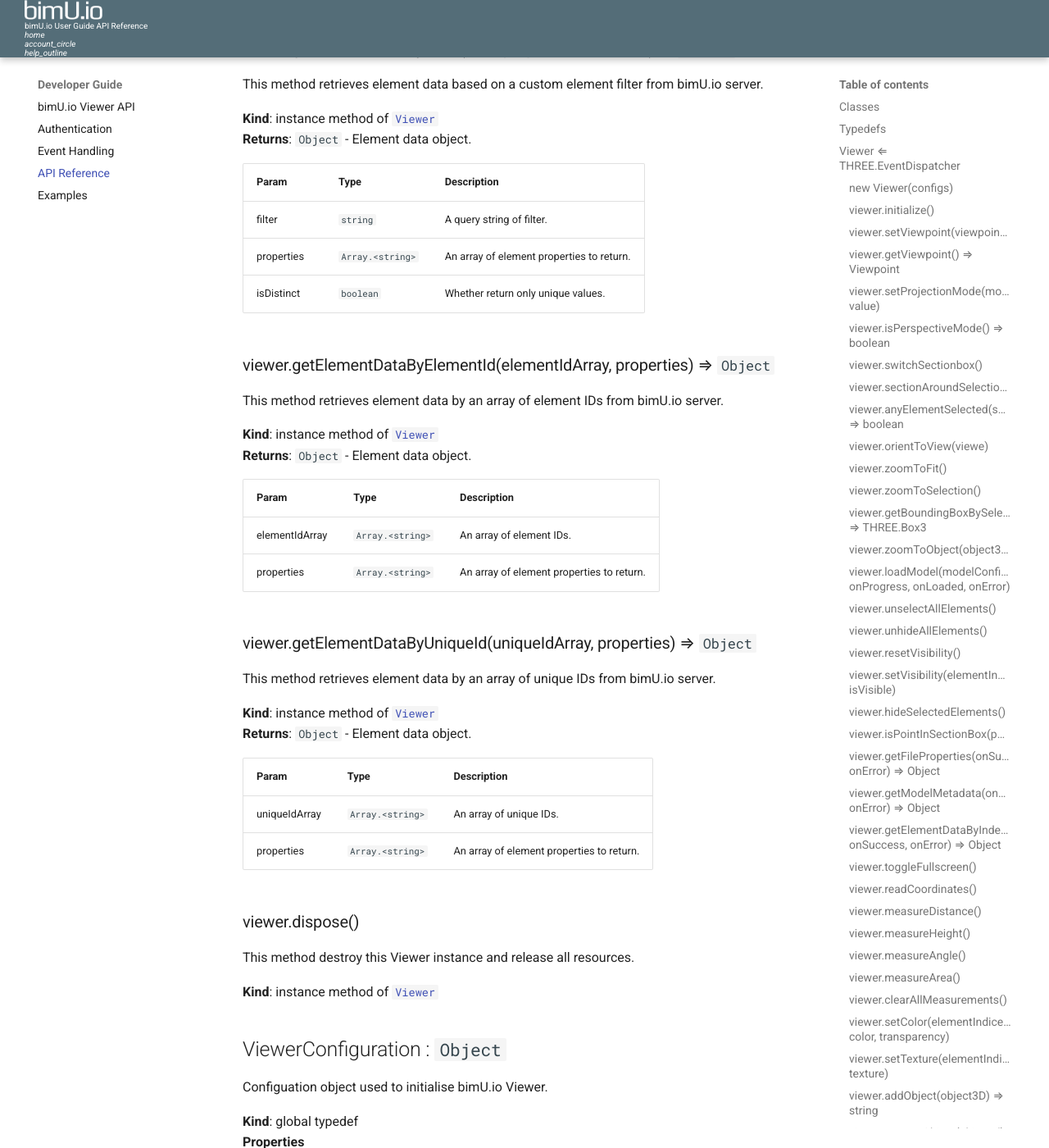
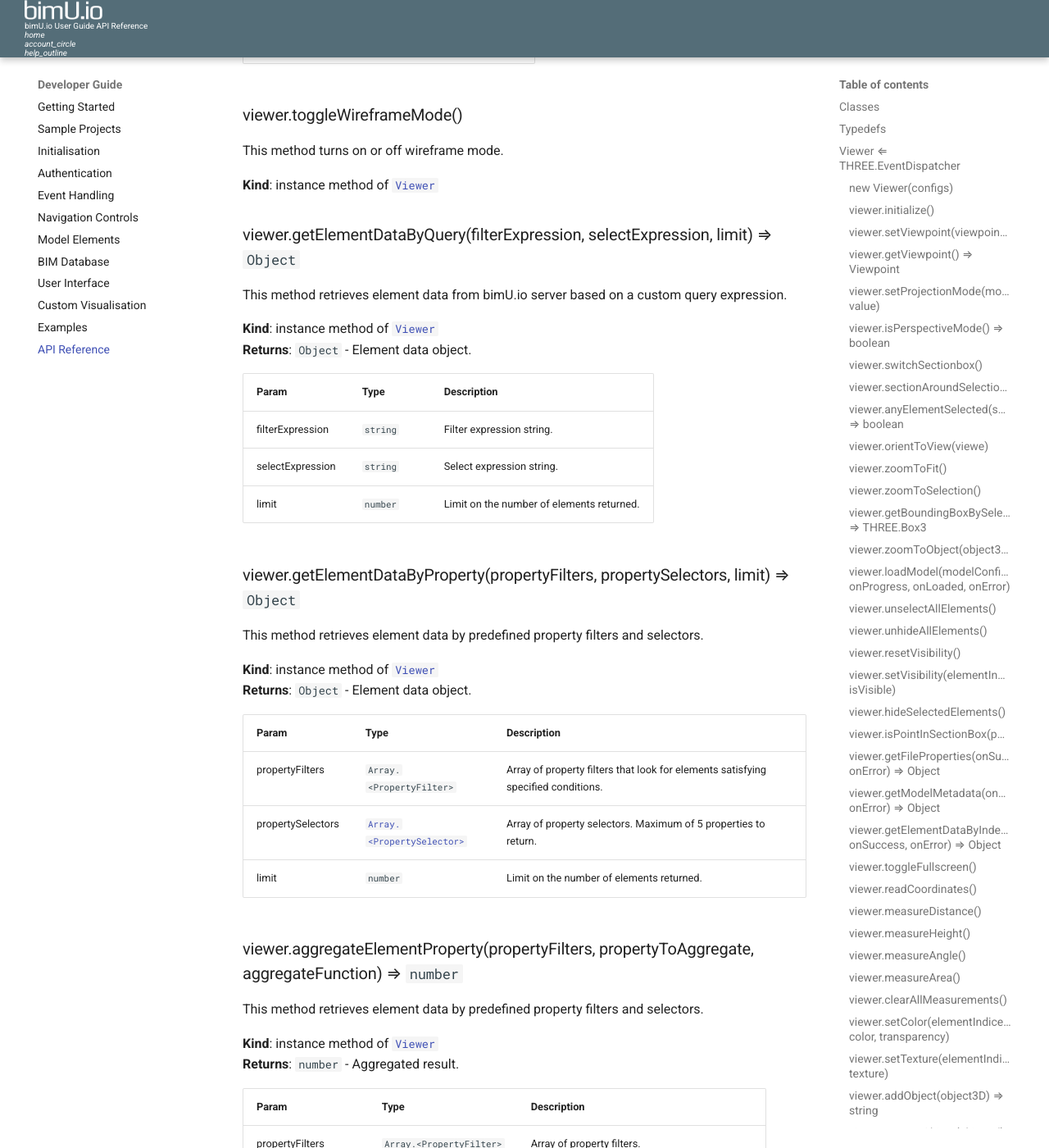
Before and after one commit to Transformosa/bimU.io.Docs, an MkDocs documentation site: the page built from docs/developer/api-reference.md, in a window 1280 px wide and 1400 px high, scrolled down 13109 px. Shown: the whole window at 82% size. Built offline with MkDocs 1.6.1 and Material for MkDocs 9.7.7, drawn with Linux system fonts in a browser that asks for light colours; comment, search, counter and statistics services are not loaded; some of the changed text lies outside the part shown.

````diff
--- a/docs/developer/api-reference.md
+++ b/docs/developer/api-reference.md
@@ -2,6 +2,8 @@
 
 <dl>
 <dt><a href="#Viewer">Viewer</a> ⇐ <code>THREE.EventDispatcher</code></dt>
+<dd></dd>
+<dt><a href="#PropertySelector">PropertySelector</a></dt>
 <dd></dd>
 </dl>
 
@@ -16,6 +18,9 @@
 </dd>
 <dt><a href="#onProgressCallback">onProgressCallback</a> : <code>function</code></dt>
 <dd><p>This callback reports model loading progress.</p>
+</dd>
+<dt><a href="#DataTypesEnum">DataTypesEnum</a> : <code>enum</code></dt>
+<dd><p>Enum for SQL compatible data types.</p>
 </dd>
 </dl>
 
@@ -63,16 +68,17 @@
     * [.removeObject(objectId)](#Viewer+removeObject)
     * [.addTag(type, text, location)](#Viewer+addTag) ⇒ <code>string</code>
     * [.removeTag(tagId)](#Viewer+removeTag)
-    * [.getGeometry(elementIndex)](#Viewer+getGeometry) ⇒ <code>THREE.Geometry</code>
+    * [.getGeometry(elementIndex)](#Viewer+getGeometry) ⇒ <code>THREE.BufferGeometry</code>
     * [.getLocation(elementIndex)](#Viewer+getLocation) ⇒ <code>THREE.Vector3</code>
     * [.getSelectedElementIndices()](#Viewer+getSelectedElementIndices) ⇒ <code>Array.&lt;number&gt;</code>
-    * [.addCustomAction(name, tooltip, icon, callback)](#Viewer+addCustomAction)
-    * [.removeCustomAction(name)](#Viewer+removeCustomAction)
+    * [.addCustomButton(domElementId, icon, color, tooltip, callback)](#Viewer+addCustomButton)
+    * [.removeCustomButton(domElementId)](#Viewer+removeCustomButton)
     * [.setBackgroundColor(color)](#Viewer+setBackgroundColor)
     * [.toggleWireframeMode()](#Viewer+toggleWireframeMode)
-    * [.getElementDataByFilter(filter, properties, isDistinct)](#Viewer+getElementDataByFilter) ⇒ <code>Object</code>
-    * [.getElementDataByElementId(elementIdArray, properties)](#Viewer+getElementDataByElementId) ⇒ <code>Object</code>
-    * [.getElementDataByUniqueId(uniqueIdArray, properties)](#Viewer+getElementDataByUniqueId) ⇒ <code>Object</code>
+    * [.getElementDataByQuery(filterExpression, selectExpression, limit)](#Viewer+getElementDataByQuery) ⇒ <code>Object</code>
+    * [.getElementDataByProperty(propertyFilters, propertySelectors, limit)](#Viewer+getElementDataByProperty) ⇒ <code>Object</code>
+    * [.aggregateElementProperty(propertyFilters, propertyToAggregate, aggregateFunction)](#Viewer+aggregateElementProperty) ⇒ <code>number</code>
+    * [.getPropertyNamesByGroup(groupName)](#Viewer+getPropertyNamesByGroup) ⇒ <code>Object</code>
     * [.dispose()](#Viewer+dispose)
 
 <a name="new_Viewer_new"></a>
@@ -425,11 +430,11 @@ This method removes an existing tag from the viewer.
 
 <a name="Viewer+getGeometry"></a>
 
-### viewer.getGeometry(elementIndex) ⇒ <code>THREE.Geometry</code>
+### viewer.getGeometry(elementIndex) ⇒ <code>THREE.BufferGeometry</code>
 This method returns primitive geometry of a particular element.
 
 **Kind**: instance method of [<code>Viewer</code>](#Viewer)
-**Returns**: <code>THREE.Geometry</code> - Three.js Geometry object.
+**Returns**: <code>THREE.BufferGeometry</code> - Three.js BufferGeometry object.
 
 | Param | Type | Description |
 | --- | --- | --- |
@@ -450,34 +455,35 @@ This method returns the center point of a particular element.
 <a name="Viewer+getSelectedElementIndices"></a>
 
 ### viewer.getSelectedElementIndices() ⇒ <code>Array.&lt;number&gt;</code>
-This method returns the center point of a particular element.
+This method returns indices of selected elements.
 
 **Kind**: instance method of [<code>Viewer</code>](#Viewer)
 **Returns**: <code>Array.&lt;number&gt;</code> - An array of element indices.
-<a name="Viewer+addCustomAction"></a>
+<a name="Viewer+addCustomButton"></a>
 
-### viewer.addCustomAction(name, tooltip, icon, callback)
-This method creates a menu item on the user interface of the viewer.
+### viewer.addCustomButton(domElementId, icon, color, tooltip, callback)
+This method creates a custom button on the user interface of the viewer.
 
 **Kind**: instance method of [<code>Viewer</code>](#Viewer)
 
 | Param | Type | Description |
 | --- | --- | --- |
-| name | <code>string</code> | Name of custom action. |
+| domElementId | <code>string</code> | DOM element id to use for this button. |
+| icon | <code>string</code> | Icon string. |
+| color | <code>string</code> | Color string. |
 | tooltip | <code>string</code> | Short description. |
-| icon | <code>string</code> | Icon string. |
-| callback | <code>function</code> | A callback function when the menu item is clicked. |
+| callback | <code>function</code> | A callback function when this button is clicked. |
 
-<a name="Viewer+removeCustomAction"></a>
+<a name="Viewer+removeCustomButton"></a>
 
-### viewer.removeCustomAction(name)
-This method removes an existing menu item.
+### viewer.removeCustomButton(domElementId)
+This method removes an existing custom button.
 
 **Kind**: instance method of [<code>Viewer</code>](#Viewer)
 
 | Param | Type | Description |
 | --- | --- | --- |
-| name | <code>string</code> | Name of custom action. |
+| domElementId | <code>string</code> | DOM element id to remove. |
 
 <a name="Viewer+setBackgroundColor"></a>
 
@@ -496,45 +502,59 @@ This method sets background color of the viewer canvas.
 This method turns on or off wireframe mode.
 
 **Kind**: instance method of [<code>Viewer</code>](#Viewer)
-<a name="Viewer+getElementDataByFilter"></a>
+<a name="Viewer+getElementDataByQuery"></a>
 
-### viewer.getElementDataByFilter(filter, properties, isDistinct) ⇒ <code>Object</code>
-This method retrieves element data based on a custom element filter from bimU.io server.
+### viewer.getElementDataByQuery(filterExpression, selectExpression, limit) ⇒ <code>Object</code>
+This method retrieves element data from bimU.io server based on a custom query expression.
 
 **Kind**: instance method of [<code>Viewer</code>](#Viewer)
 **Returns**: <code>Object</code> - Element data object.
 
 | Param | Type | Description |
 | --- | --- | --- |
-| filter | <code>string</code> | A query string of filter. |
-| properties | <code>Array.&lt;string&gt;</code> | An array of element properties to return. |
-| isDistinct | <code>boolean</code> | Whether return only unique values. |
+| filterExpression | <code>string</code> | Filter expression string. |
+| selectExpression | <code>string</code> | Select expression string. |
+| limit | <code>number</code> | Limit on the number of elements returned. |
 
-<a name="Viewer+getElementDataByElementId"></a>
+<a name="Viewer+getElementDataByProperty"></a>
 
-### viewer.getElementDataByElementId(elementIdArray, properties) ⇒ <code>Object</code>
-This method retrieves element data by an array of element IDs from bimU.io server.
+### viewer.getElementDataByProperty(propertyFilters, propertySelectors, limit) ⇒ <code>Object</code>
+This method retrieves element data by predefined property filters and selectors.
 
 **Kind**: instance method of [<code>Viewer</code>](#Viewer)
 **Returns**: <code>Object</code> - Element data object.
 
 | Param | Type | Description |
 | --- | --- | --- |
-| elementIdArray | <code>Array.&lt;string&gt;</code> | An array of element IDs. |
-| properties | <code>Array.&lt;string&gt;</code> | An array of element properties to return. |
+| propertyFilters | <code>Array.&lt;PropertyFilter&gt;</code> | Array of property filters that look for elements satisfying specified conditions. |
+| propertySelectors | [<code>Array.&lt;PropertySelector&gt;</code>](#PropertySelector) | Array of property selectors. Maximum of 5 properties to return. |
+| limit | <code>number</code> | Limit on the number of elements returned. |
 
-<a name="Viewer+getElementDataByUniqueId"></a>
+<a name="Viewer+aggregateElementProperty"></a>
 
-### viewer.getElementDataByUniqueId(uniqueIdArray, properties) ⇒ <code>Object</code>
-This method retrieves element data by an array of unique IDs from bimU.io server.
+### viewer.aggregateElementProperty(propertyFilters, propertyToAggregate, aggregateFunction) ⇒ <code>number</code>
+This method retrieves element data by predefined property filters and selectors.
 
 **Kind**: instance method of [<code>Viewer</code>](#Viewer)
-**Returns**: <code>Object</code> - Element data object.
+**Returns**: <code>number</code> - Aggregated result.
 
 | Param | Type | Description |
 | --- | --- | --- |
-| uniqueIdArray | <code>Array.&lt;string&gt;</code> | An array of unique IDs. |
-| properties | <code>Array.&lt;string&gt;</code> | An array of element properties to return. |
+| propertyFilters | <code>Array.&lt;PropertyFilter&gt;</code> | Array of property filters. |
+| propertyToAggregate | [<code>PropertySelector</code>](#PropertySelector) | Single property selector that will be aggregated. |
+| aggregateFunction | <code>AggregateFunctionsEnum</code> | Limit on the number of elements returned. |
+
+<a name="Viewer+getPropertyNamesByGroup"></a>
+
+### viewer.getPropertyNamesByGroup(groupName) ⇒ <code>Object</code>
+This method returns all property names from a particular group or all groups if group name is not specified.
+
+**Kind**: instance method of [<code>Viewer</code>](#Viewer)
+**Returns**: <code>Object</code> - All property names in groups.
+
+| Param | Type | Description |
+| --- | --- | --- |
+| groupName | <code>string</code> | Property group name. |
 
 <a name="Viewer+dispose"></a>
 
@@ -542,6 +562,72 @@ This method retrieves element data by an array of unique IDs from bimU.io server
 This method destroy this Viewer instance and release all resources.
 
 **Kind**: instance method of [<code>Viewer</code>](#Viewer)
+<a name="PropertySelector"></a>
+
+## PropertySelector
+**Kind**: global class
+
+* [PropertySelector](#PropertySelector)
+    * [new PropertySelector(groupName, propertyName)](#new_PropertySelector_new)
+    * [.dataType](#PropertySelector+dataType) : [<code>DataTypesEnum</code>](#DataTypesEnum)
+    * [.groupName](#PropertySelector+groupName) : <code>string</code>
+    * [.propertyName](#PropertySelector+propertyName) : <code>string</code>
+    * [.alias](#PropertySelector+alias) : <code>string</code>
+    * [.getQueryString()](#PropertySelector+getQueryString) ⇒ <code>string</code>
+
+<a name="new_PropertySelector_new"></a>
+
+### new PropertySelector(groupName, propertyName)
+This class is used to specify or restrict properties to return. It is similar to the SQL SELECT clause.
+
+
+| Param | Type | Description |
+| --- | --- | --- |
+| groupName | <code>string</code> | Property group name. |
+| propertyName | <code>string</code> | Property name. |
+
+**Example**
+```js
+// Return a property called "Top Offset" in a "Constraints" group.
+let propertySelector1 = new bimU.PropertySelector("Constraints", "Top Offset");
+// Default is STRING.
+propertySelector1.type = bimU.DataTypesEnum.FLOAT;
+// Return a property called "Mark" in a "Text" group.
+let propertySelector2 = new bimU.PropertySelector("Text", "Mark");
+// Rename the property to "Wall Mark" when data is returned.
+propertySelector2.alias = "Wall Mark";
+```
+<a name="PropertySelector+dataType"></a>
+
+### propertySelector.dataType : [<code>DataTypesEnum</code>](#DataTypesEnum)
+Data type casting/conversion. Default is bimU.DataTypesEnum.STRING.
+
+**Kind**: instance property of [<code>PropertySelector</code>](#PropertySelector)
+<a name="PropertySelector+groupName"></a>
+
+### propertySelector.groupName : <code>string</code>
+Property group name
+
+**Kind**: instance property of [<code>PropertySelector</code>](#PropertySelector)
+<a name="PropertySelector+propertyName"></a>
+
+### propertySelector.propertyName : <code>string</code>
+Property name.
+
+**Kind**: instance property of [<code>PropertySelector</code>](#PropertySelector)
+<a name="PropertySelector+alias"></a>
+
+### propertySelector.alias : <code>string</code>
+Alias for renaming the property name. It is similar to the SQL AS command. Default is the same as the property name.
+
+**Kind**: instance property of [<code>PropertySelector</code>](#PropertySelector)
+<a name="PropertySelector+getQueryString"></a>
+
+### propertySelector.getQueryString() ⇒ <code>string</code>
+This method returns a SQL equivalent expression for the underlying selector.
+
+**Kind**: instance method of [<code>PropertySelector</code>](#PropertySelector)
+**Returns**: <code>string</code> - SQL select expression.
 <a name="ViewerConfiguration"></a>
 
 ## ViewerConfiguration : <code>Object</code>
@@ -553,8 +639,6 @@ Configuation object used to initialise bimU.io Viewer.
 | Name | Type | Description |
 | --- | --- | --- |
 | domElementId | <code>string</code> | DIV element ID |
-| accessToken | <code>string</code> | Access token |
-| baseUrl | <code>string</code> | Override base URL of bimU.io server. |
 | showFPS | <code>boolean</code> | Whether show FPS meter. |
 | showUI | <code>boolean</code> | Whether show UI. |
 
@@ -583,3 +667,17 @@ This callback reports model loading progress.
 | --- | --- | --- |
 | type | <code>string</code> | Event type. |
 | progress | <code>number</code> | Model loading progress in percentage. |
+
+<a name="DataTypesEnum"></a>
+
+## DataTypesEnum : <code>enum</code>
+Enum for SQL compatible data types.
+
+**Kind**: global typedef
+**Read only**: true
+**Properties**
+
+| Name | Type | Description |
+| --- | --- | --- |
+| STRING | <code>string</code> | UTF8-encoded variable-length string. |
+| TIMESTAMP | <code>string</code> | W3C date and time formats... |
--- a/mkdocs.yml
+++ b/mkdocs.yml
@@ -108,11 +108,18 @@ nav:
   - bimU.io Agile:
     - Overview: agile/agile-overview.md
   - Developer Guide:
-    - bimU.io Viewer API: developer/api-overview.md
+    - Getting Started: developer/getting-started.md
+    - Sample Projects: developer/sample-projects.md
+    - Initialisation: developer/initialisation.md
     - Authentication: developer/authentication.md
     - Event Handling: developer/event-handling.md
+    - Navigation Controls: developer/navigation-controls.md
+    - Model Elements: developer/model-elements.md
+    - BIM Database: developer/bim-database.md
+    - User Interface: developer/user-interface.md
+    - Custom Visualisation: developer/custom-visualisation.md
+    - Examples: developer/examples.md
     - API Reference: developer/api-reference.md
-    - Examples: developer/api-examples.md
 
 # Google Analytics
 google_analytics:
````
Also changed, not shown: other parts of docs/developer/api-reference.md (+0 -1 lines), docs/agile/agile-overview.md (+1 -1 lines), docs/developer/api-examples.md (deleted, +0 -3 lines), docs/developer/api-overview.md (deleted, +0 -3 lines), docs/developer/authentication.md (+8 -2 lines), docs/developer/bim-database.md (added, +7 -0 lines), docs/developer/custom-visualisation.md (added, +6 -0 lines), docs/developer/event-handling.md (+8 -2 lines), docs/developer/examples.md (added, +5 -0 lines), docs/developer/getting-started.md (added, +29 -0 lines), docs/developer/initialisation.md (added, +7 -0 lines), docs/developer/model-elements.md (added, +13 -0 lines), docs/developer/navigation-controls.md (added, +11 -0 lines), docs/developer/sample-projects.md (added, +8 -0 lines), 1 more files.
